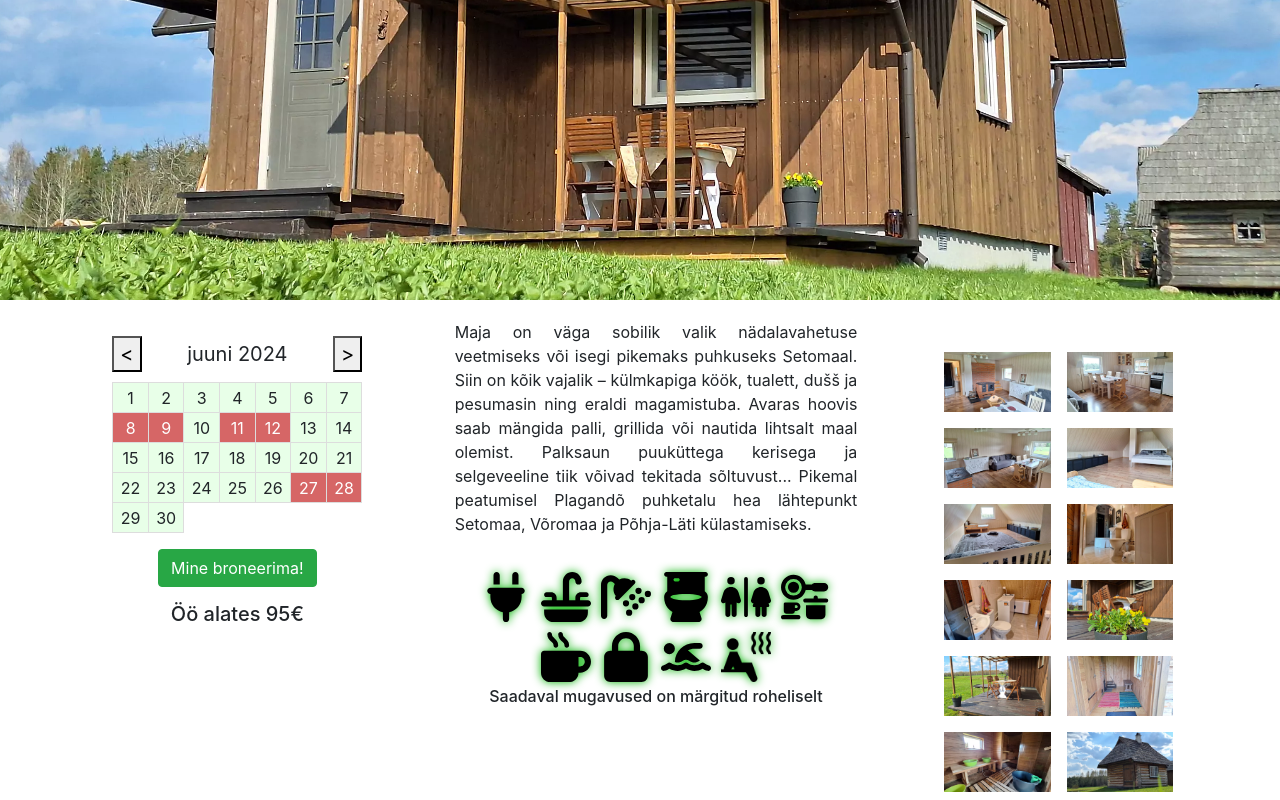
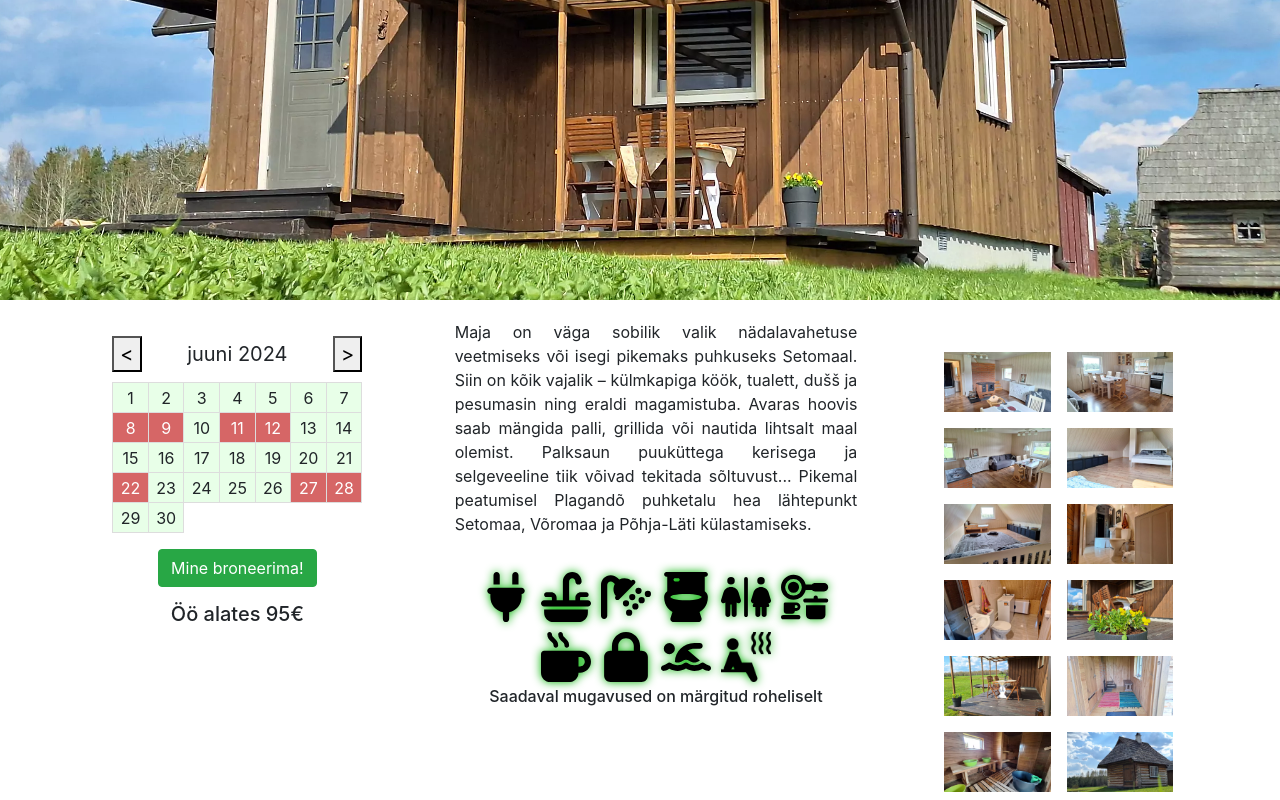
Before and after one commit to matisleima/majutus, a Vue app: page /#/plagando-puhkemaja in a window 1280 px wide. Shown: the part 436-1236 px from the top of the page. Built offline with nearby package versions, Linux system fonts and the light colour scheme.

Commit message:
Booked dates update

```diff
--- a/src/components/GlampingCalendar.vue
+++ b/src/components/GlampingCalendar.vue
@@ -25,6 +25,7 @@ export default {
       occupiedDates: [
           '2024-06-02',
           '2024-06-21',
+          '2024-06-28', //seto folgi õhtu
           '2024-08-02'
       ]
     };
--- a/src/components/PlagandoCalendar.vue
+++ b/src/components/PlagandoCalendar.vue
@@ -30,6 +30,7 @@ export default {
         '2024-06-09',
         '2024-06-11',
         '2024-06-12',
+        '2024-06-22', //jaanipäev
         '2024-06-28',
         '2024-07-04',
         '2024-07-05',
```
